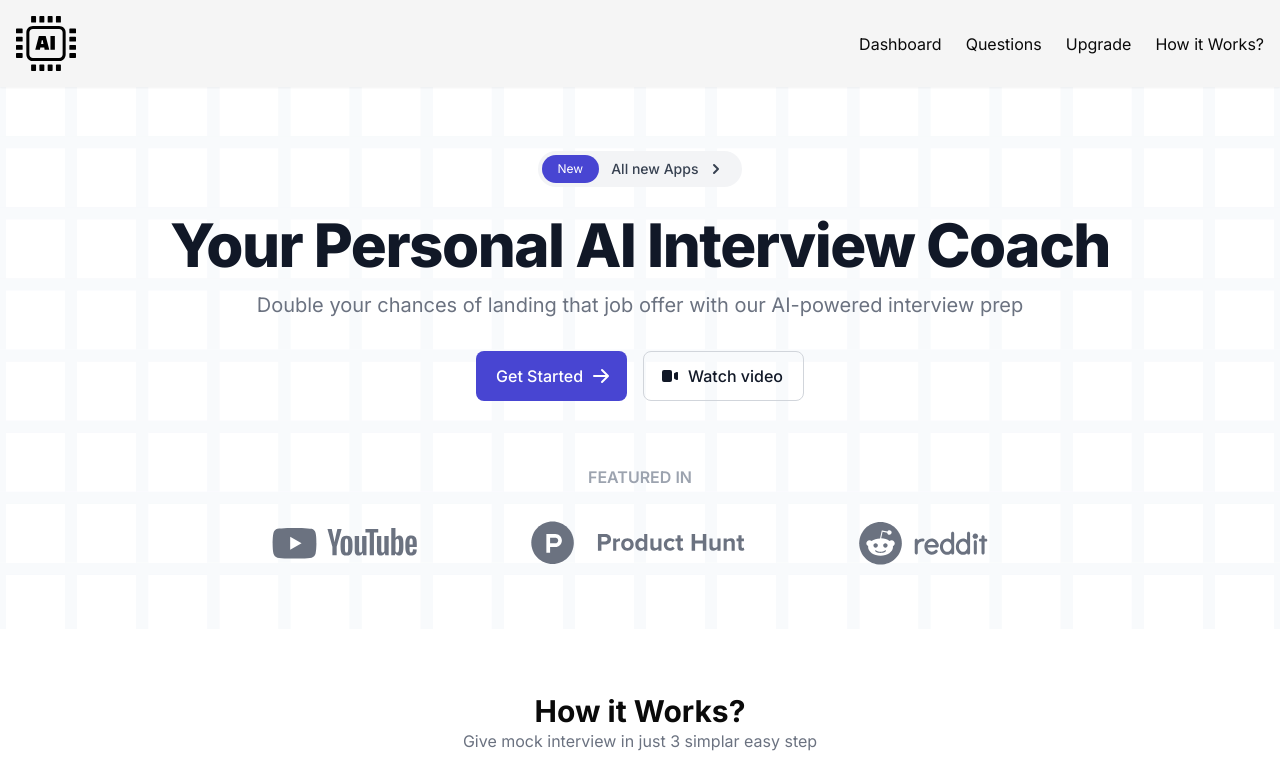
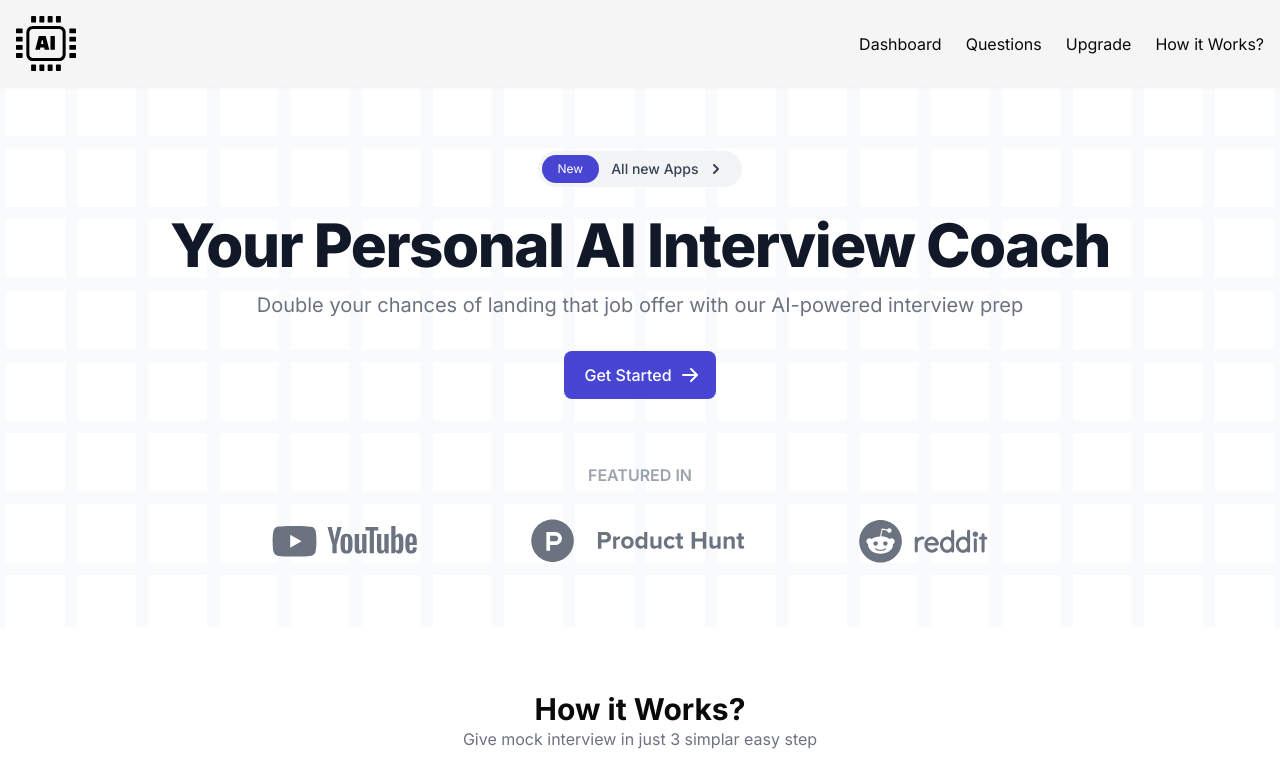
Before and after one commit to danish0511/ai-interview-mocker, a Next.js app: page / in a window 1280 px wide. Shown: the top 783 px of the page. Built offline with nearby package versions, Linux system fonts and the light colour scheme.

Commit message:
Update page.js

```diff
--- a/app/page.js
+++ b/app/page.js
@@ -23,10 +23,6 @@ with our AI-powered interview prep</p>
             <a href="/dashboard" className="inline-flex justify-center items-center py-3 px-5 text-base font-medium text-center text-white rounded-lg bg-primary hover:bg-primary focus:ring-4 focus:ring-primary-300 dark:focus:ring-primary-900">
                 Get Started
                 <svg className="ml-2 -mr-1 w-5 h-5" fill="currentColor" viewBox="0 0 20 20" xmlns="http://www.w3.org/2000/svg"><path fill-rule="evenodd" d="M10.293 3.293a1 1 0 011.414 0l6 6a1 1 0 010 1.414l-6 6a1 1 0 01-1.414-1.414L14.586 11H3a1 1 0 110-2h11.586l-4.293-4.293a1 1 0 010-1.414z" clip-rule="evenodd"></path></svg>
-            </a>
-            <a href="https://youtu.be/Q5LM985yUmQ" className="inline-flex justify-center items-center py-3 px-5 text-base font-medium text-center text-gray-900 rounded-lg border border-gray-300 hover:bg-gray-100 focus:ring-4 focus:ring-gray-100 dark:text-white dark:border-gray-700 dark:hover:bg-gray-700 dark:focus:ring-gray-800">
-                <svg className="mr-2 -ml-1 w-5 h-5" fill="currentColor" viewBox="0 0 20 20" xmlns="http://www.w3.org/2000/svg"><path d="M2 6a2 2 0 012-2h6a2 2 0 012 2v8a2 2 0 01-2 2H4a2 2 0 01-2-2V6zM14.553 7.106A1 1 0 0014 8v4a1 1 0 00.553.894l2 1A1 1 0 0018 13V7a1 1 0 00-1.447-.894l-2 1z"></path></svg>
-                Watch video
             </a>
         </div>
         <div className="px-4 mx-auto text-center md:max-w-screen-md lg:max-w-screen-lg lg:px-36">
```
